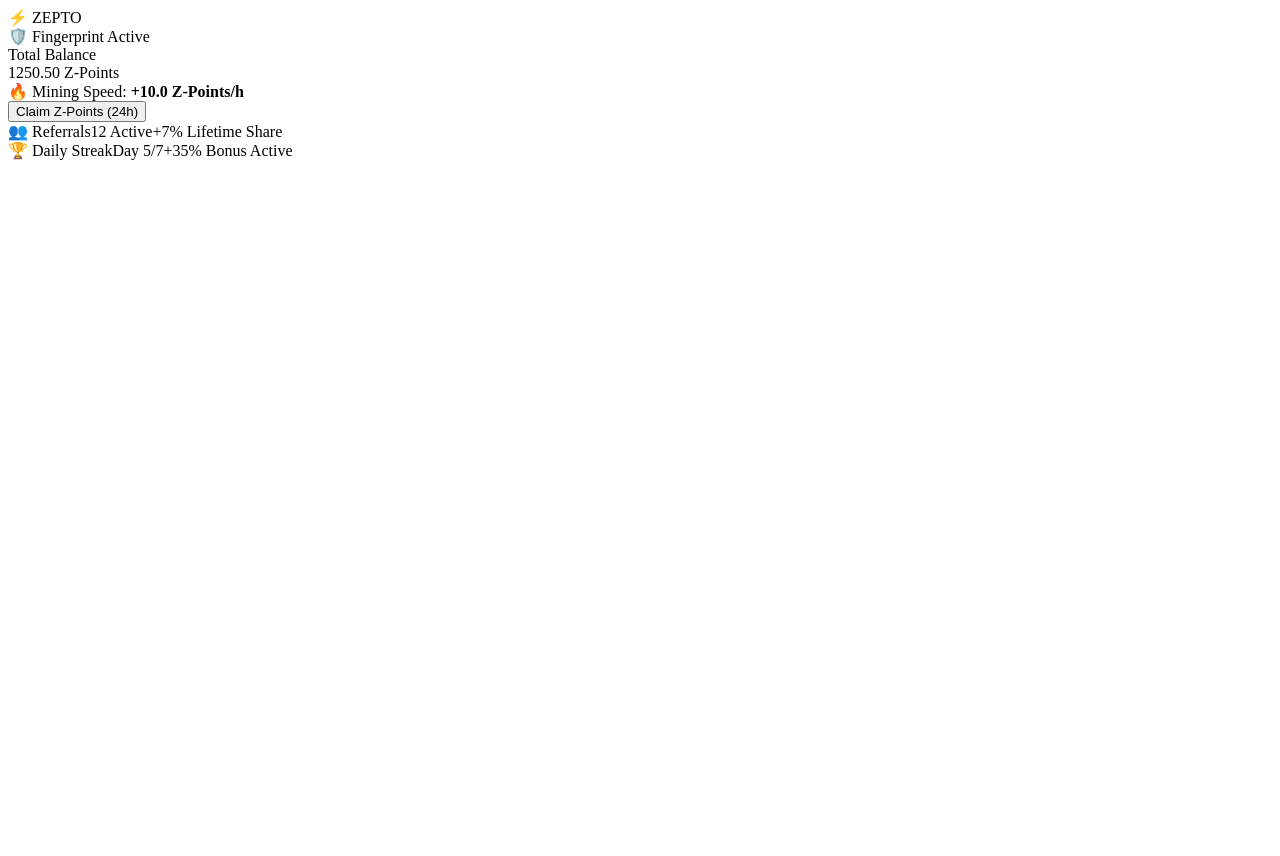
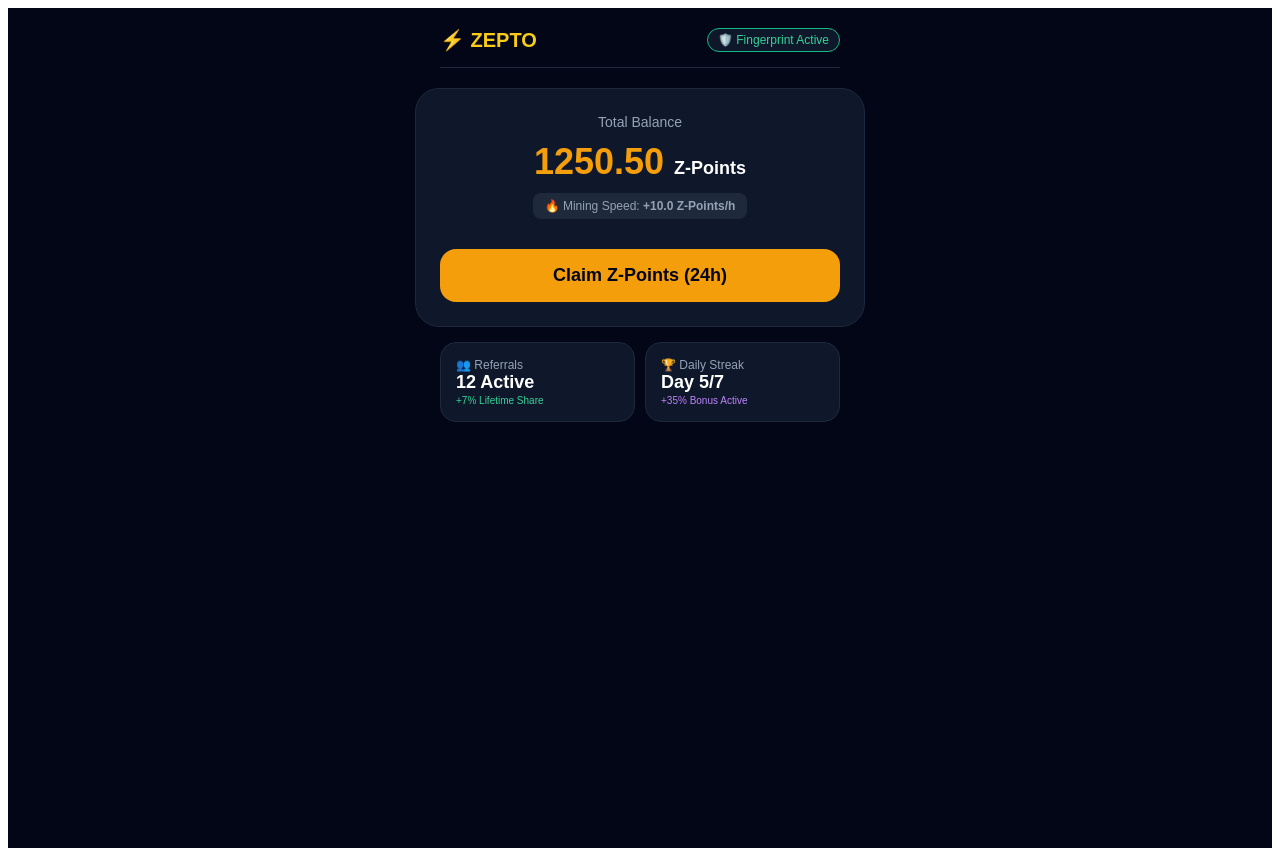
Before and after one commit to Jubair1212/zepto-network-pretest, a Next.js app in the folder frontend/: page / in a window 1280 px wide. Before the commit the page ends 800 px from the top, so only its background shows below. Built offline with nearby package versions, Linux system fonts and the light colour scheme.

Commit message:
Refactor page styles to inline CSS
Updated the styling of the main page to use inline styles instead of class names. Enhanced the layout and appearance of various elements to improve the user interface.

```diff
--- a/frontend/src/app/page.tsx
+++ b/frontend/src/app/page.tsx
@@ -34,34 +34,36 @@ export default function Dashboard() {
   };
 
   return (
-    <main className="min-h-screen bg-slate-950 text-white p-5 flex flex-col items-center font-sans">
-      <header className="w-full max-w-sm flex justify-between items-center pb-4 border-b border-slate-800">
-        <div className="font-bold text-xl text-yellow-400">⚡ ZEPTO</div>
-        <div className="bg-slate-900 border border-emerald-500 text-emerald-400 text-xs px-3 py-1 rounded-full">
+    <main style={{ backgroundColor: '#020617', color: 'white', minHeight: '100vh', padding: '20px', fontFamily: 'sans-serif', display: 'flex', flexDirection: 'column', alignItems: 'center' }}>
+      <header style={{ width: '100%', maxWidth: '400px', display: 'flex', justifyContent: 'space-between', alignItems: 'center', paddingBottom: '15px', borderBottom: '1px solid #1e293b' }}>
+        <div style={{ fontWeight: 'bold', fontSize: '20px', color: '#facc15' }}>⚡ ZEPTO</div>
+        <div style={{ backgroundColor: '#0f172a', border: '1px solid #10b981', color: '#34d399', fontSize: '12px', padding: '4px 10px', borderRadius: '20px' }}>
           🛡️ Fingerprint Active
         </div>
       </header>
 
-      <div className="w-full max-w-sm mt-5 bg-slate-900 border border-slate-800 rounded-3xl p-6 text-center">
-        <span className="text-slate-400 text-sm">Total Balance</span>
-        <div className="text-4xl font-extrabold text-amber-500 my-2">
-          {balance.toFixed(2)} <span className="text-lg text-white">Z-Points</span>
+      <div style={{ width: '100%', maxWidth: '400px', marginTop: '20px', backgroundColor: '#0f172a', border: '1px solid #1e293b', borderRadius: '24px', padding: '24px', textAlign: 'center' }}>
+        <span style={{ color: '#94a3b8', fontSize: '14px' }}>Total Balance</span>
+        <div style={{ fontSize: '36px', fontWeight: '800', color: '#f59e0b', margin: '10px 0' }}>
+          {balance.toFixed(2)} <span style={{ fontSize: '18px', color: 'white' }}>Z-Points</span>
         </div>
 
-        <div className="text-xs text-slate-400 bg-slate-800 px-3 py-1.5 rounded-lg inline-block mb-4">
+        <div style={{ fontSize: '12px', color: '#94a3b8', backgroundColor: '#1e293b', padding: '6px 12px', borderRadius: '8px', display: 'inline-block', marginBottom: '15px' }}>
           🔥 Mining Speed: <strong>+10.0 Z-Points/h</strong>
         </div>
 
-        <div className="w-full mt-3">
+        <div style={{ width: '100%', marginTop: '15px' }}>
           {isMining ? (
-            <div className="bg-slate-950 border border-amber-500 p-4 rounded-2xl">
-              <span className="text-xs text-amber-500 font-bold block mb-1">SESSION ACTIVE</span>
-              <span className="text-2xl font-mono font-bold">{formatTime(timeLeft)}</span>
+            <div style={{ backgroundColor: '#020617', border: '1px solid #f59e0b', padding: '15px', borderRadius: '16px' }}>
+              <span style={{ fontSize: '12px', color: '#f59e0b', fontWeight: 'bold', display: 'block', marginBottom: '5px' }}>SESSION ACTIVE</span>
+              <span style={{ fontSize: '24px', fontFamily: 'monospace', fontWeight: 'bold' }}>
+                {formatTime(timeLeft)}
+              </span>
             </div>
           ) : (
             <button
               onClick={handleStartClaim}
-              className="w-full py-4 bg-amber-500 text-slate-950 font-bold text-lg rounded-2xl cursor-pointer hover:bg-amber-400 transition-colors"
+              style={{ width: '100%', padding: '16px', backgroundColor: '#f59e0b', color: '#020617', fontWeight: 'bold', fontSize: '18px', border: 'none', borderRadius: '16px', cursor: 'pointer' }}
             >
               Claim Z-Points (24h)
             </button>
@@ -69,17 +71,17 @@ export default function Dashboard() {
         </div>
       </div>
 
-      <div className="w-full max-w-sm grid grid-cols-2 gap-3 mt-4">
-        <div className="bg-slate-900 border border-slate-800 p-4 rounded-2xl">
-          <span className="text-xs text-slate-400 block">👥 Referrals</span>
-          <span className="text-lg font-bold">12 Active</span>
-          <span className="text-[10px] text-emerald-400 block mt-1">+7% Lifetime Share</span>
+      <div style={{ width: '100%', maxWidth: '400px', display: 'grid', gridTemplateColumns: '1fr 1fr', gap: '10px', marginTop: '15px' }}>
+        <div style={{ backgroundColor: '#0f172a', border: '1px solid #1e293b', padding: '15px', borderRadius: '16px' }}>
+          <span style={{ fontSize: '12px', color: '#94a3b8', display: 'block' }}>👥 Referrals</span>
+          <span style={{ fontSize: '18px', fontWeight: 'bold' }}>12 Active</span>
+          <span style={{ fontSize: '10px', color: '#34d399', display: 'block', marginTop: '2px' }}>+7% Lifetime Share</span>
         </div>
 
-        <div className="bg-slate-900 border border-slate-800 p-4 rounded-2xl">
-          <span className="text-xs text-slate-400 block">🏆 Daily Streak</span>
-          <span className="text-lg font-bold">Day 5/7</span>
-          <span className="text-[10px] text-purple-400 block mt-1">+35% Bonus Active</span>
+        <div style={{ backgroundColor: '#0f172a', border: '1px solid #1e293b', padding: '15px', borderRadius: '16px' }}>
+          <span style={{ fontSize: '12px', color: '#94a3b8', display: 'block' }}>🏆 Daily Streak</span>
+          <span style={{ fontSize: '18px', fontWeight: 'bold' }}>Day 5/7</span>
+          <span style={{ fontSize: '10px', color: '#c084fc', display: 'block', marginTop: '2px' }}>+35% Bonus Active</span>
         </div>
       </div>
     </main>
```
